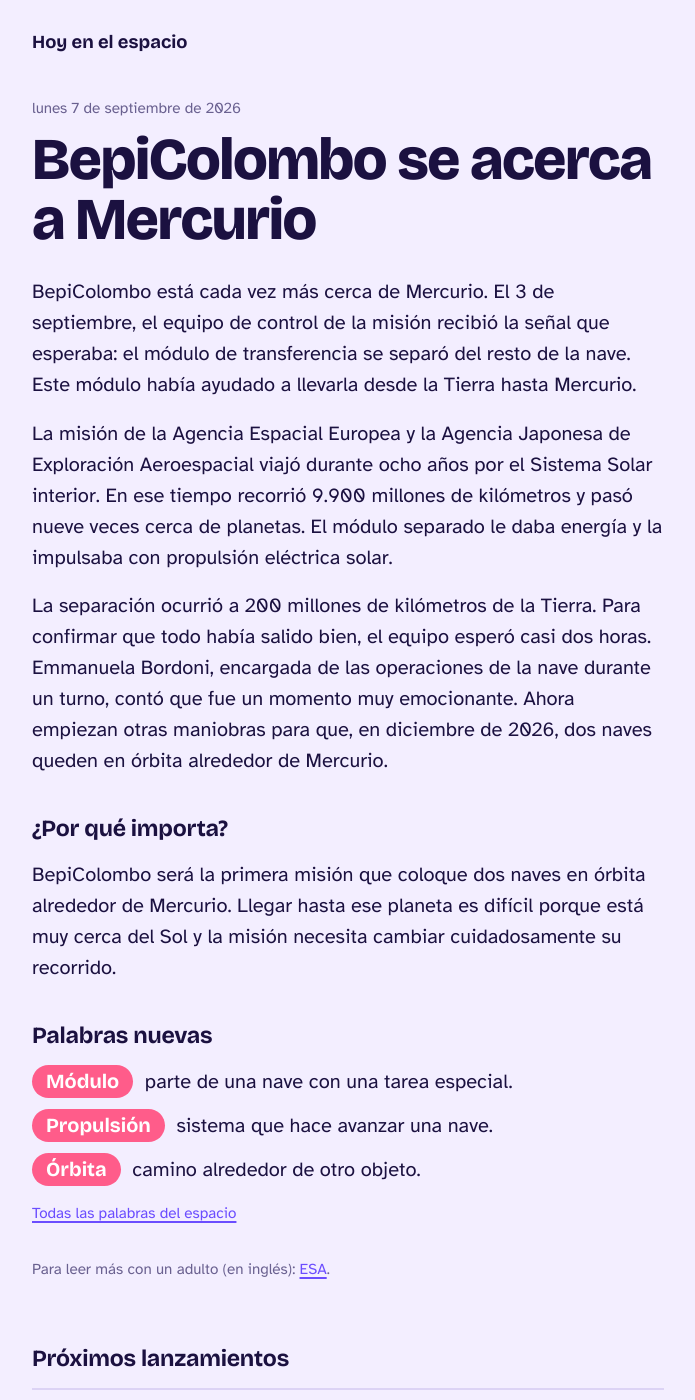
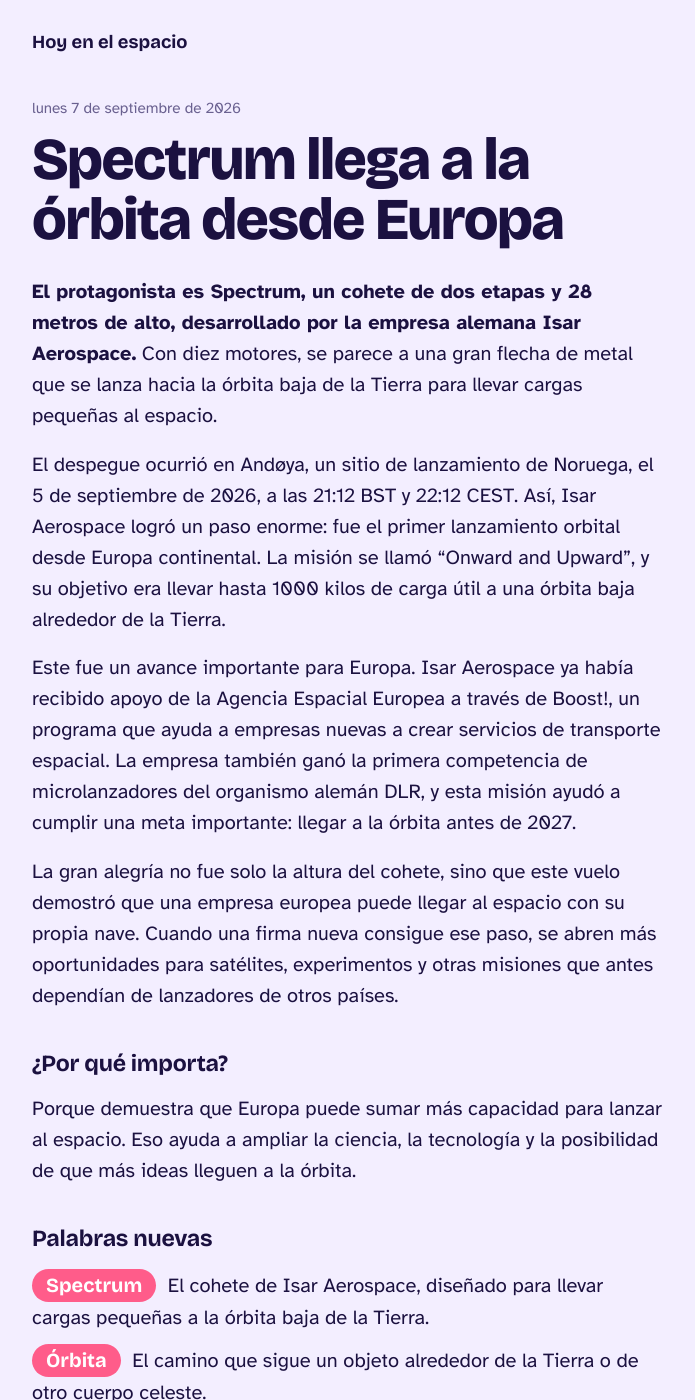
Before and after one commit to lezama/espacio-bot, a Jekyll site: the page built from _posts/2026-09-07-espacio.md, in a window 1280 px wide and 1400 px high. Shown: the whole window, without its empty margins (292-987 px from the left). Built offline with Jekyll 4.4.1, drawn with Linux system fonts in a browser that asks for light colours; some of the changed text lies outside the part shown.

Commit message:
[WIP] Update post to replace existing content for today's date (#12)
* Initial plan

* Actualizo el post de hoy con el lanzamiento de Spectrum y el formato requerido

Co-authored-by: lezama <104869+lezama@users.noreply.github.com>

---------

Co-authored-by: copilot-swe-agent[bot] <198982749+Copilot@users.noreply.github.com>
Co-authored-by: lezama <104869+lezama@users.noreply.github.com>

```diff
--- a/_posts/2026-09-07-espacio.md
+++ b/_posts/2026-09-07-espacio.md
@@ -1,6 +1,6 @@
 ---
-title: "BepiColombo se acerca a Mercurio"
-source_url: "https://www.esa.int/Enabling_Support/Operations/BepiColombo_begins_Mercury_arrival_with_MTM_separation_success"
+title: "Spectrum llega a la órbita desde Europa"
+source_url: "https://www.esa.int/Enabling_Support/Space_Transportation/Boost/Isar_Aerospace_achieves_first_launch_to_orbit_from_continental_Europe"
 source_name: "ESA"
 launches:
   - net: "2026-09-09T06:00:00-03:00"
@@ -20,20 +20,26 @@ launches:
     where: "Wenchang Space Launch Site, People's Republic of China"
     what: "El Long March 8A despegará desde Wenchang, pero todavía no se sabe qué llevará."
 words:
-  - word: "Módulo"
-    meaning: "parte de una nave con una tarea especial."
-  - word: "Propulsión"
-    meaning: "sistema que hace avanzar una nave."
+  - word: "Spectrum"
+    meaning: "El cohete de Isar Aerospace, diseñado para llevar cargas pequeñas a la órbita baja de la Tierra."
   - word: "Órbita"
-    meaning: "camino alrededor de otro objeto."
+    meaning: "El camino que sigue un objeto alrededor de la Tierra o de otro cuerpo celeste."
+  - word: "Isar Aerospace"
+    meaning: "La empresa alemana que desarrolló y lanzó Spectrum."
+  - word: "Andøya"
+    meaning: "El sitio de lanzamiento en Noruega desde donde despegó Spectrum."
+  - word: "Carga útil"
+    meaning: "Lo que lleva una nave al espacio para hacer una tarea o un experimento."
 ---
 
-BepiColombo está cada vez más cerca de Mercurio. El 3 de septiembre, el equipo de control de la misión recibió la señal que esperaba: el módulo de transferencia se separó del resto de la nave. Este módulo había ayudado a llevarla desde la Tierra hasta Mercurio.
+**El protagonista es Spectrum, un cohete de dos etapas y 28 metros de alto, desarrollado por la empresa alemana Isar Aerospace.** Con diez motores, se parece a una gran flecha de metal que se lanza hacia la órbita baja de la Tierra para llevar cargas pequeñas al espacio.
 
-La misión de la Agencia Espacial Europea y la Agencia Japonesa de Exploración Aeroespacial viajó durante ocho años por el Sistema Solar interior. En ese tiempo recorrió 9.900 millones de kilómetros y pasó nueve veces cerca de planetas. El módulo separado le daba energía y la impulsaba con propulsión eléctrica solar.
+El despegue ocurrió en Andøya, un sitio de lanzamiento de Noruega, el 5 de septiembre de 2026, a las 21:12 BST y 22:12 CEST. Así, Isar Aerospace logró un paso enorme: fue el primer lanzamiento orbital desde Europa continental. La misión se llamó “Onward and Upward”, y su objetivo era llevar hasta 1000 kilos de carga útil a una órbita baja alrededor de la Tierra.
 
-La separación ocurrió a 200 millones de kilómetros de la Tierra. Para confirmar que todo había salido bien, el equipo esperó casi dos horas. Emmanuela Bordoni, encargada de las operaciones de la nave durante un turno, contó que fue un momento muy emocionante. Ahora empiezan otras maniobras para que, en diciembre de 2026, dos naves queden en órbita alrededor de Mercurio.
+Este fue un avance importante para Europa. Isar Aerospace ya había recibido apoyo de la Agencia Espacial Europea a través de Boost!, un programa que ayuda a empresas nuevas a crear servicios de transporte espacial. La empresa también ganó la primera competencia de microlanzadores del organismo alemán DLR, y esta misión ayudó a cumplir una meta importante: llegar a la órbita antes de 2027.
+
+La gran alegría no fue solo la altura del cohete, sino que este vuelo demostró que una empresa europea puede llegar al espacio con su propia nave. Cuando una firma nueva consigue ese paso, se abren más oportunidades para satélites, experimentos y otras misiones que antes dependían de lanzadores de otros países.
 
 ## ¿Por qué importa?
 
-BepiColombo será la primera misión que coloque dos naves en órbita alrededor de Mercurio. Llegar hasta ese planeta es difícil porque está muy cerca del Sol y la misión necesita cambiar cuidadosamente su recorrido.
+Porque demuestra que Europa puede sumar más capacidad para lanzar al espacio. Eso ayuda a ampliar la ciencia, la tecnología y la posibilidad de que más ideas lleguen a la órbita.
```
